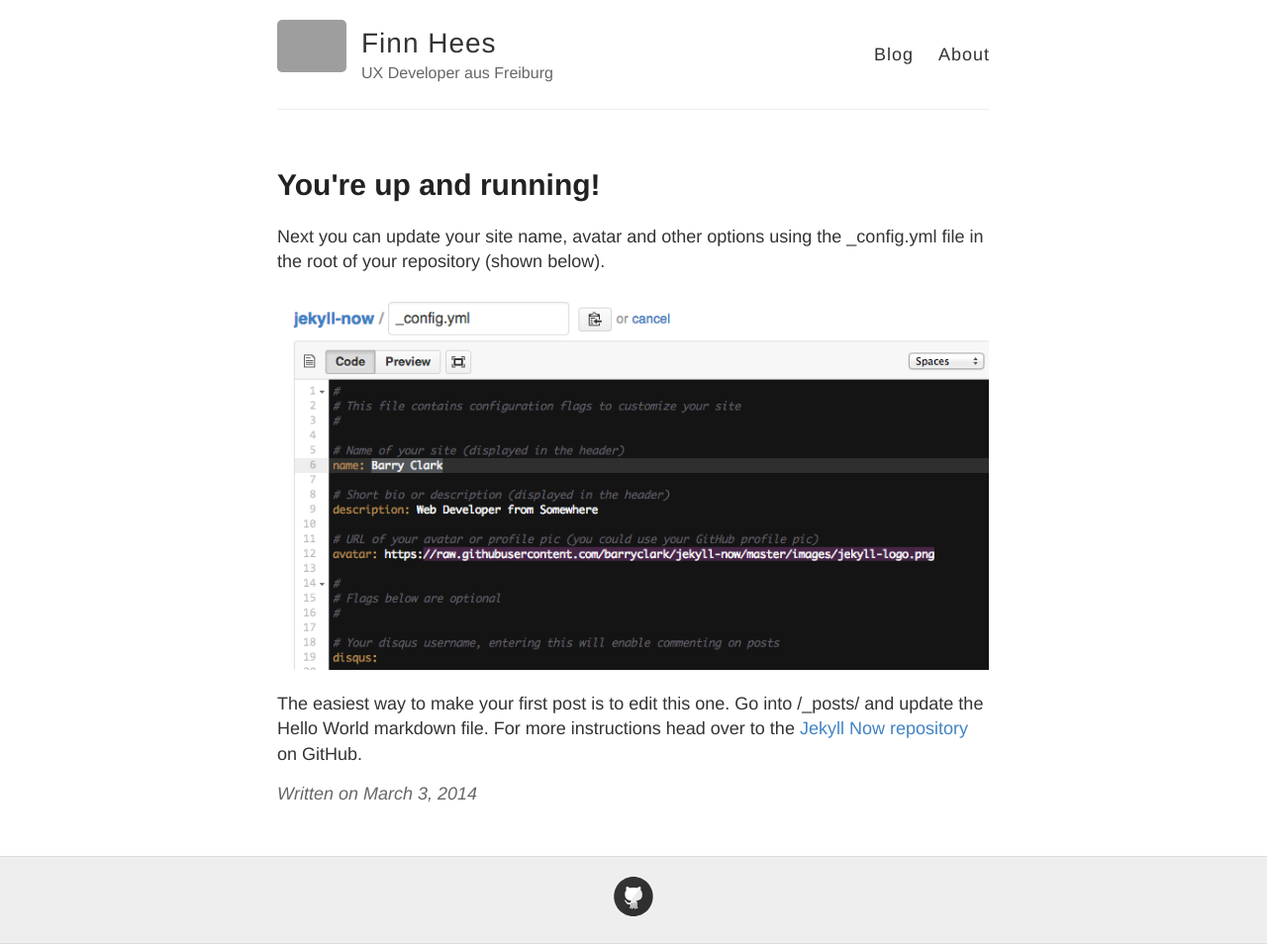
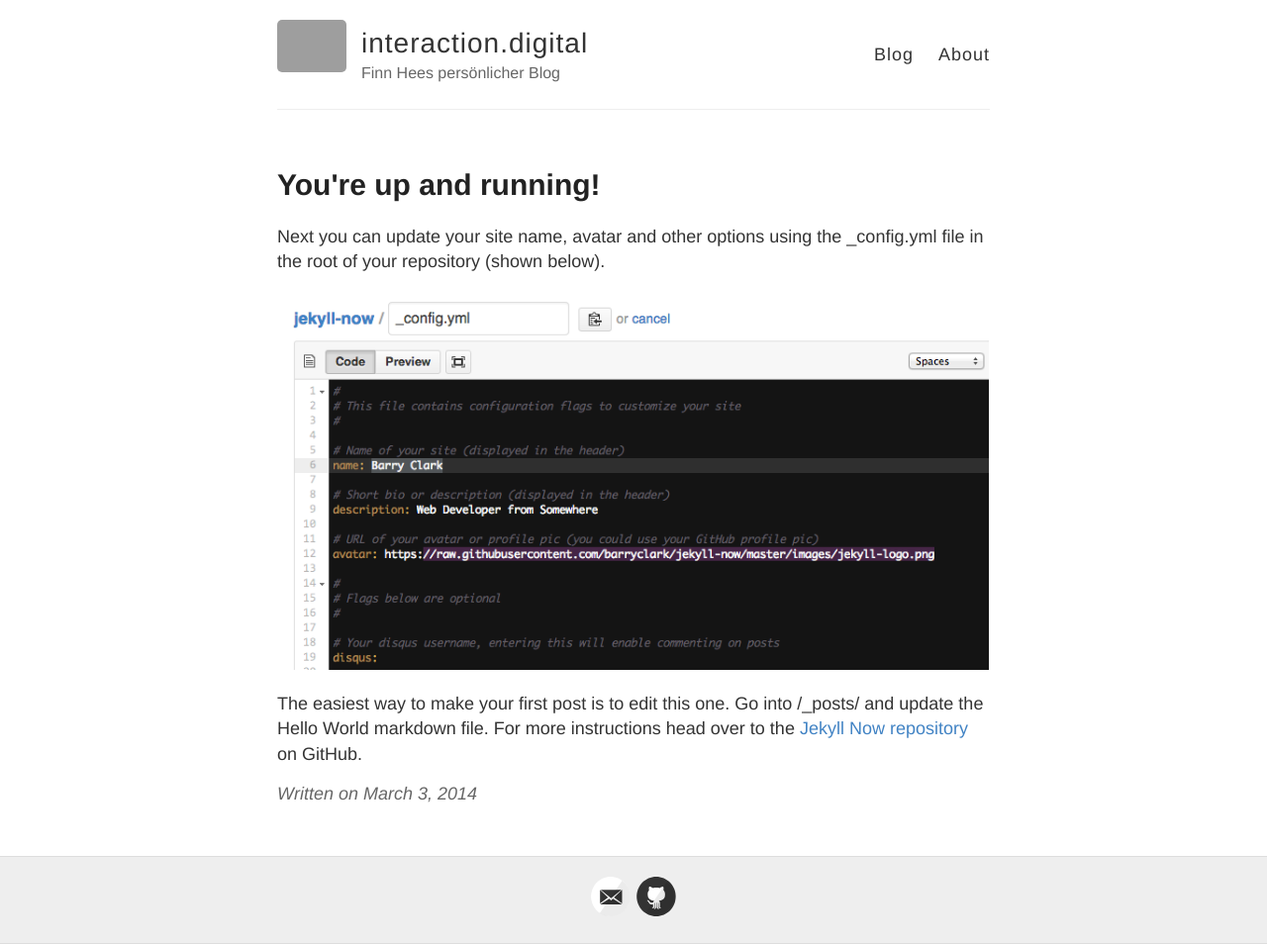
Before and after one commit to Sparadanni-eth/finnus.github.io, a Jekyll site: the page built from _posts/2014-3-3-Hello-World.md, in a window 1280 px wide. Shown: the whole page at 99% size. Built offline with Jekyll 4.4.1, drawn with Linux system fonts in a browser that asks for light colours; grey boxes are pictures that could not be loaded.

Commit message:
Update _config.yml

```diff
--- a/_config.yml
+++ b/_config.yml
@@ -3,10 +3,10 @@
 #
 
 # Name of your site (displayed in the header)
-name: Finn Hees
+name: interaction.digital
 
 # Short bio or description (displayed in the header)
-description: UX Developer aus Freiburg
+description: Finn Hees persönlicher Blog
 
 # URL of your avatar or profile pic (you could use your GitHub profile pic)
 avatar: https://raw.githubusercontent.com/barryclark/jekyll-now/master/images/jekyll-logo.png
@@ -18,7 +18,7 @@ avatar: https://raw.githubusercontent.com/barryclark/jekyll-now/master/images/je
 # Includes an icon in the footer for each username you enter
 footer-links:
   dribbble:
-  email:
+  email: finn@interaction.digital
   facebook:
   flickr:
   github: finnus
```
